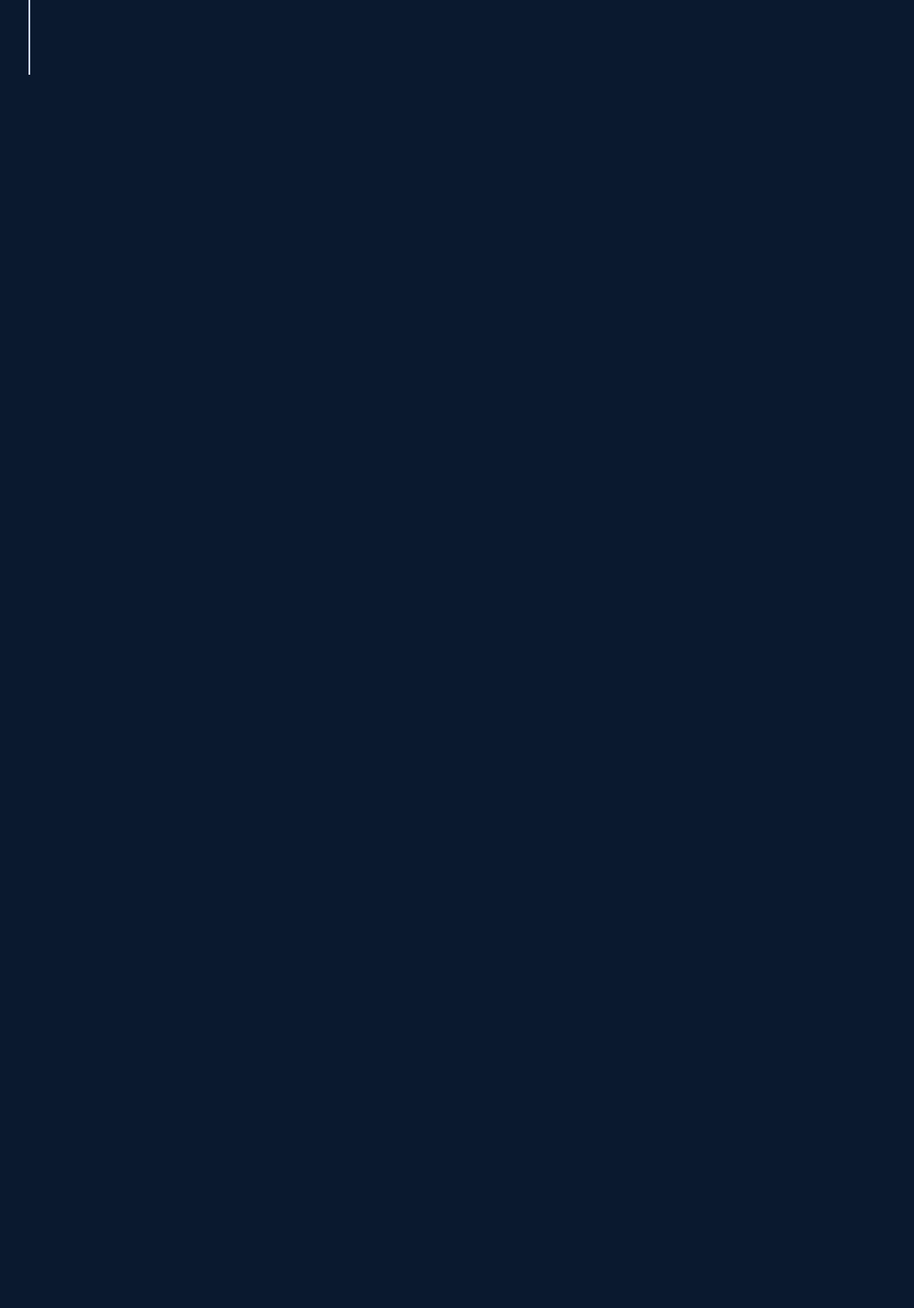
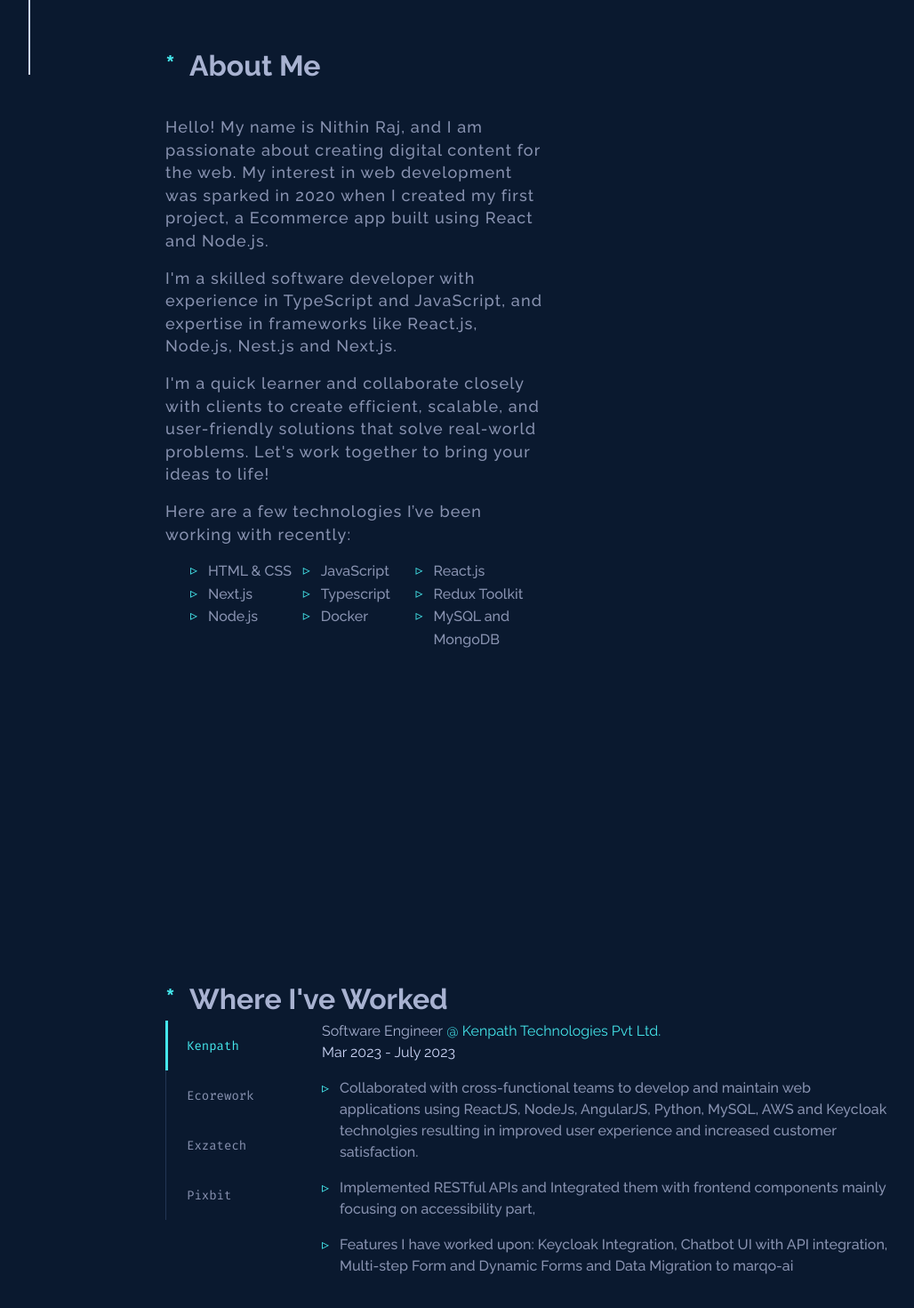
Before and after one commit to nithinRaj031197/next-portfolio, a Next.js app: page / in a window 1280 px wide. Shown: the part 716-2186 px from the top of the page at 89% size, without its empty margins (54-1082 px from the left). Before the commit the page ends 800 px from the top, so only its background shows below. Built offline with nearby package versions, Linux system fonts and the light colour scheme.

Commit message:
About and Experience component are added

```diff
--- a/app/components/SocialIcons.tsx
+++ b/app/components/SocialIcons.tsx
@@ -7,6 +7,7 @@ import {
   FiLinkedin,
   // FiTwitter,
 } from "react-icons/fi";
+import { SiLeetcode } from "react-icons/si";
 import Link from "next/link";
 
 const SocialIcons = () => {
@@ -32,6 +33,11 @@ const SocialIcons = () => {
     //   icon: <FiTwitter />,
     //   link: "https://twitter.com/koolkishansheth",
     // },
+    {
+      name: "Leetcode",
+      icon: <SiLeetcode />,
+      link: "https://leetcode.com/nithinraj03/",
+    },
   ];
   return (
     <motion.div
--- a/app/page.tsx
+++ b/app/page.tsx
@@ -8,6 +8,8 @@ import Loader from "./components/Loader";
 import { useState } from "react";
 import SocialIcons from "./components/SocialIcons";
 import Hero from "./sections/Hero";
+import About from "./sections/About";
+import Experience from "./sections/Experience";
 
 export default function Home() {
   const [isLoading, setIsLoading] = useState(true);
@@ -26,7 +28,12 @@ export default function Home() {
           <Navbar />
           <SocialIcons />
           <main>
+            <div id=""></div>
             <Hero />
+            <div id="about"></div>
+            <About />
+            <div id="experience"></div>
+            <Experience />
           </main>
         </>
       ) : (
--- a/app/scss/globals.css
+++ b/app/scss/globals.css
@@ -61,3 +61,8 @@ html {
   border: 3px solid var(--background-color);
   border-radius: 10px;
 }
+
+:target {
+  display: block;
+  position: relative;
+}
--- a/app/scss/sections/_about.scss
+++ b/app/scss/sections/_about.scss
@@ -1,5 +1,5 @@
 .about {
-  margin: 15rem 0;
+  margin: 10rem auto;
   .title {
     font-family: var(--raleway);
     color: var(--lightest-slate);
@@ -8,22 +8,27 @@
       margin-bottom: 2rem;
       font-size: var(--tx2large);
       font-weight: 700;
+      // &::before {
+      //   counter-increment: title;
+      //   content: "0" counter(title) ".";
+      //   margin-right: 0.5rem;
+      //   color: var(--theme-color);
+      // }
       &::before {
-        counter-increment: title;
-        content: "0" counter(title) ".";
-        margin-right: 0.5rem;
+        content: "*";
+        margin-right: 1rem;
         color: var(--theme-color);
       }
-      &::after {
-        content: "";
-        display: block;
-        position: absolute;
-        top: 20px;
-        width: 300px;
-        height: 2px;
-        margin-left: 220px;
-        background-color: var(--lightest-navy);
-      }
+      // &::after {
+      //   content: "";
+      //   display: block;
+      //   position: absolute;
+      //   top: 20px;
+      //   width: 300px;
+      //   height: 2px;
+      //   margin-left: 220px;
+      //   background-color: var(--lightest-navy);
+      // }
     }
   }
   &-grid {
@@ -97,27 +102,30 @@
         width: 100%;
         position: absolute;
         border: 2px solid var(--theme-color);
-        top: 1rem;
-        left: 1rem;
-        border-radius: 0.2rem;
+        // top: 1rem;
+        // left: 1rem;
+        // border-radius: 0.2rem;
+        border-radius: 50%;
         transition: 0.3s ease-in-out;
       }
       &-container {
         position: relative;
         height: 350px;
         width: 350px;
+
         object-fit: cover;
         img {
           z-index: 0;
           filter: grayscale(100%);
+          border-radius: 50%;
           transition: 0.3s ease-in-out;
-          border-radius: 0.2rem;
+          // border-radius: 0.2rem;
         }
       }
     }
   }
   @media screen and (max-width: 1080px) {
-    margin: 5rem 0;
+    margin: 12rem 0;
     &-grid {
       &-photo {
         .overlay {
@@ -137,11 +145,11 @@
     }
   }
   @media screen and (max-width: 768px) {
-    margin: 5rem auto;
+    margin: 12rem auto;
     .title {
       h2 {
         &::after {
-          width: 200px;
+          width: 0px;
         }
       }
     }
@@ -169,10 +177,11 @@
     }
   }
   @media screen and (max-width: 480px) {
+    margin: 12rem 0;
     .title {
       h2 {
         &::after {
-          width: 100px;
+          width: 0px;
         }
       }
     }
--- a/app/scss/sections/_expereince.scss
+++ b/app/scss/sections/_expereince.scss
@@ -1,6 +1,10 @@
+#experience {
+  margin-bottom: 23rem;
+}
+
 .experience {
   margin: 15rem auto;
-  max-width: 700px;
+  max-width: 900px;
   .title {
     font-family: var(--raleway);
     color: var(--lightest-slate);
@@ -9,10 +13,15 @@
       margin-bottom: 2rem;
       font-size: var(--tx2large);
       font-weight: 700;
+      // &::before {
+      //   counter-increment: title;
+      //   content: "0" counter(title) ".";
+      //   margin-right: 0.5rem;
+      //   color: var(--theme-color);
+      // }
       &::before {
-        counter-increment: title;
-        content: "0" counter(title) ".";
-        margin-right: 0.5rem;
+        content: "*";
+        margin-right: 1rem;
         color: var(--theme-color);
       }
       &::after {
@@ -22,7 +31,7 @@
         top: 20px;
         width: 300px;
         height: 2px;
-        margin-left: 380px;
+        margin-left: 320px;
         background-color: var(--lightest-navy);
       }
     }
@@ -40,7 +49,7 @@
         position: absolute;
         left: -0.5px;
         top: 0;
-        height: 2.5rem;
+        height: 3.5rem;
         width: 3px;
         transition: 0.3s ease-in-out;
       }
@@ -53,7 +62,7 @@
         background-color: var(--lightest-navy);
       }
       &-item {
-        height: 2.5rem;
+        height: 3.5rem;
         padding: 0 1.5rem;
         display: flex;
         vertical-align: middle;
@@ -115,17 +124,18 @@
       }
     }
   }
-  @media screen and (max-width: 968px) {
+  @media screen and (max-width: 1080px) {
+    margin: 12rem 0;
     .title {
       h2 {
         &::after {
-          width: 100px;
+          width: 0px;
         }
       }
     }
   }
-  @media screen and (max-width: 600px) {
-    margin: 5rem auto;
+  @media screen and (max-width: 768px) {
+    margin: 12rem auto;
     .container {
       grid-template-columns: 1fr;
       padding: 1rem;
@@ -145,8 +155,22 @@
     }
   }
   @media screen and (max-width: 480px) {
+    margin: 12rem 0;
     .title {
       h2 {
+        margin-bottom: 0rem;
+        &::after {
+          display: none;
+        }
+      }
+    }
+  }
+
+  @media screen and (min-width: 321px) {
+    margin: 12rem 0;
+    .title {
+      h2 {
+        margin-bottom: 0rem;
         &::after {
           display: none;
         }
--- /dev/null
+++ b/app/sections/About.tsx
@@ -0,0 +1,74 @@
+import Image from "next/image";
+import Link from "next/link";
+import React, { useEffect, useRef } from "react";
+import { useInView, motion } from "framer-motion";
+
+function About() {
+  const ref = useRef(null);
+  const isInView = useInView(ref);
+  useEffect(() => {
+    console.log("Element is in view: ", isInView);
+  }, [isInView]);
+  return (
+    <motion.section
+      className="about"
+      initial="hidden"
+      whileInView="visible"
+      viewport={{ once: true }}
+      transition={{ duration: 0.6 }}
+      variants={{
+        visible: { opacity: 1, y: -50 },
+        hidden: { opacity: 0, y: 0 },
+      }}
+    >
+      <div className="title">
+        <h2>About Me</h2>
+      </div>
+      <div className="about-grid">
+        <div className="about-grid-info">
+          <p className="about-grid-info-text">
+            Hello! My name is Nithin Raj, and I am passionate about creating digital content for the web. My interest in
+            web development was sparked in 2020 when I created my first project, a Ecommerce app built using React and
+            Node.js.
+          </p>
+          <p className="about-grid-info-text">
+            I'm a skilled software developer with experience in TypeScript and JavaScript, and expertise in frameworks
+            like React.js, Node.js, Nest.js and Next.js.
+          </p>
+
+          <p className="about-grid-info-text">
+            I'm a quick learner and collaborate closely with clients to create efficient, scalable, and user-friendly
+            solutions that solve real-world problems. Let's work together to bring your ideas to life!
+          </p>
+
+          {/* <p className="about-grid-info-text">
+            Additionally, I share my knowledge and passion with the world through my YouTube channel, where I
+            demonstrate how to build full-stack applications.
+          </p> */}
+
+          <p className="about-grid-info-text">Here are a few technologies I’ve been working with recently:</p>
+          <ul className="about-grid-info-list">
+            <li className="about-grid-info-list-item">HTML & CSS</li>
+            <li className="about-grid-info-list-item">JavaScript</li>
+            <li className="about-grid-info-list-item">React.js</li>
+            <li className="about-grid-info-list-item">Next.js</li>
+            <li className="about-grid-info-list-item">Typescript</li>
+            <li className="about-grid-info-list-item">Redux Toolkit</li>
+            <li className="about-grid-info-list-item">Node.js</li>
+            <li className="about-grid-info-list-item">Docker</li>
+            <li className="about-grid-info-list-item">MySQL and MongoDB</li>
+          </ul>
+        </div>
+        {/* <div className="about-grid-photo">
+          <div className="overlay"></div>
+          <div className="overlay-border"></div>
+          <div className="about-grid-photo-container">
+            <Image src="/nithin_pic.jpeg" alt="profile" fill style={{ borderRadius: "50%" }} className="profile__pic" />
+          </div>
+        </div> */}
+      </div>
+    </motion.section>
+  );
+}
+
+export default About;
--- /dev/null
+++ b/app/sections/Experience.tsx
@@ -0,0 +1,132 @@
+import React, { useEffect, useState } from "react";
+import { motion } from "framer-motion";
+import Link from "next/link";
+
+const Experience = () => {
+  const [selected, setSelected] = useState(0);
+
+  useEffect(() => {
+    const transformSelected = () => {
+      const underline = document.querySelector<HTMLElement>(".underline");
+      underline!.style.top = `${selected * 3.5}rem`;
+    };
+    transformSelected();
+  }, [selected]);
+
+  const expereinces = [
+    {
+      name: "Kenpath Technologies Pvt Ltd.",
+      role: "Software Engineer",
+      shortName: "Kenpath",
+      start: "Mar 2023",
+      end: "July 2023",
+      shortDescription: [
+        `Collaborated with cross-functional teams to develop and maintain web applications using ReactJS,
+        NodeJs, AngularJS, Python, MySQL, AWS and Keycloak technolgies resulting in improved
+        user experience and increased customer satisfaction.`,
+        `Implemented RESTful APIs and Integrated them with frontend components mainly focusing on
+        accessibility part,`,
+        `Features I have worked upon: Keycloak Integration, Chatbot UI with API integration,
+        Multi-step Form and Dynamic Forms and Data Migration to marqo-ai`,
+      ],
+    },
+    {
+      name: "Ecorework",
+      shortName: "Ecorework",
+      role: "Freelancer",
+      start: "Jan 2023",
+      end: "Jan 2023",
+      shortDescription: [
+        `Assetze is a cloud-based IT asset management solution that helps businesses generate
+        reports, manage IT expenses, and assign tickets on a unified platform.`,
+        `Developed APIs, integrated a vendor registration form, incorporated
+        a Donut Cart for scheduling employee shifts, and enhanced the frontend to ensure a responsive and
+        user-friendly interface.`,
+      ],
+    },
+    {
+      name: "Exzatech Consulting Services Pvt Ltd.",
+      shortName: "Exzatech",
+      role: "Associate Software Developer",
+      start: "Nov 2021",
+      end: "Dec 2022",
+      shortDescription: [
+        "Collaboratively working with the team on respective projects to develop web applications using ReactJs, NestJS, PostgreSQL, MongoDB, Docker technologies.",
+        `In my past experience, I’ve Implemented more than 50+ APIs utilizing NestJS, and I’ve subse-
+        quently integrated these REST APIs into the frontend.`,
+        `Features I have worked upon: Tree File Structure component, Hazelcast caching,
+        RBAC controllers, Email templates, API Implementation.`,
+      ],
+    },
+    {
+      name: "Pixbit Solutions",
+      shortName: "Pixbit",
+      role: "ReactJs Developer (Trainee)",
+      start: "Aug 2021",
+      end: "Oct 2021",
+      shortDescription: [
+        "I received comprehensive training in ReactJs, Typescript, Material-UI 5, ReduxToolkit, and RTK Query.",
+        "I had the opportunity to contribute to a project named ”Infulls,”",
+        " I developed reusable Form Components, Autocomplete functionality, customized Accordion Components, and implemented Infinite Scrolling",
+      ],
+    },
+  ];
+  return (
+    <motion.section
+      className="experience"
+      initial="hidden"
+      whileInView="visible"
+      viewport={{ once: true }}
+      transition={{ duration: 0.6 }}
+      variants={{
+        visible: { opacity: 1, y: -50 },
+        hidden: { opacity: 0, y: 0 },
+      }}
+    >
+      <div className="title">
+        <h2>Where I&apos;ve Worked</h2>
+      </div>
+      <div className="container">
+        <ul className="exp-slider">
+          <div className="underline"></div>
+          {expereinces.map((expereince, index) => {
+            return (
+              <li
+                className={`exp-slider-item ${index === selected && "exp-slider-item-selected"}`}
+                onClick={() => setSelected(index)}
+                key={expereince.name}
+              >
+                <span>{expereince.shortName}</span>
+              </li>
+            );
+          })}
+        </ul>
+        <div className="exp-details">
+          <div className="exp-details-position">
+            <h3>
+              <span>{expereinces[selected].role}</span>
+              <span className="exp-details-position-company">
+                &nbsp;@&nbsp;
+                {/* <Link href={expereinces[selected].url} className="link"> */}
+                {expereinces[selected].name}
+                {/* </Link> */}
+              </span>
+            </h3>
+            <p className="exp-details-range">
+              {expereinces[selected].start} - {expereinces[selected].end}
+            </p>
+            <ul className="exp-details-list">
+              {expereinces[selected].shortDescription.map((description, index) => (
+                <li key={index} className="exp-details-list-item">
+                  {description}
+                </li>
+              ))}
+            </ul>
+          </div>
+        </div>
+      </div>
+    </motion.section>
+  );
+};
+
+export default Experience;
```
Also changed, not shown: app/sections/Hero.tsx (+1 -13 lines), public/nithin_pic.jpeg (added).
